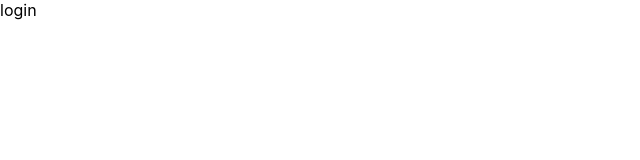
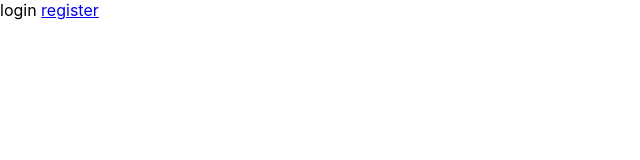
Before and after one commit to Tkachenko01001/project-REACT_NODE, a React (Create React App) app: page /project-REACT_NODE/auth/login in a window 1280 px wide. Shown: the top 160 px of the page, without its empty margins (0-640 px from the left). Built offline with nearby package versions, Linux system fonts and the light colour scheme.

Commit message:
updt/register_login

```diff
--- a/src/components/App.jsx
+++ b/src/components/App.jsx
@@ -7,10 +7,22 @@ const App = () => {
   return (
     <Routes>
       <Route path="/" element={<Navigate to="/welcome" />} />
-      <Route path="/welcome" element={<div>welcome page <LinkToAuth /></div>}/>
-      <Route path="/auth/" element={<div>register</div>} />
+      <Route
+        path="/welcome"
+        element={
+          <div>
+            welcome page <LinkToAuth />
+          </div>
+        }
+      />
+      <Route path="/auth" element={<LinkToAuth />} />
       <Route path="/auth/:id" element={<AuthForm />} />
-      <Route path="/home" element={<PrivateRoute redirectTo="/auth" component={<div>home</div>} />}/>
+      <Route
+        path="/home"
+        element={
+          <PrivateRoute redirectTo="/auth" component={<div>home</div>} />
+        }
+      />
       <Route path="/home/:boardName" element={<div>Screens page</div>} />
     </Routes>
   );
--- a/src/components/AuthForm.jsx
+++ b/src/components/AuthForm.jsx
@@ -1,13 +1,21 @@
-import { useParams } from "react-router-dom";
+import { useParams, Link } from "react-router-dom";
 
 const AuthForm = () => {
     const { id } = useParams();
 
     return (
-        <div>
-            {id === 'register' && <div>register</div>}
-            {id === 'login' && <div>login</div>}
-        </div>
+      <div>
+        {id === 'register' && (
+          <div>
+            register <Link to="/auth/login">login</Link>
+          </div>
+        )}
+        {id === 'login' && (
+          <div>
+            login <Link to="/auth/register">register</Link>
+          </div>
+        )}
+      </div>
     );
 };
 
```
